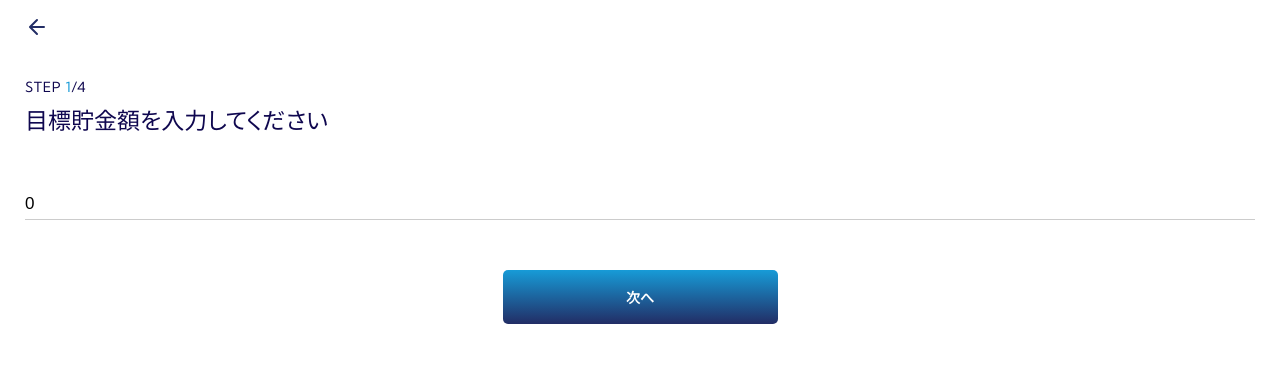
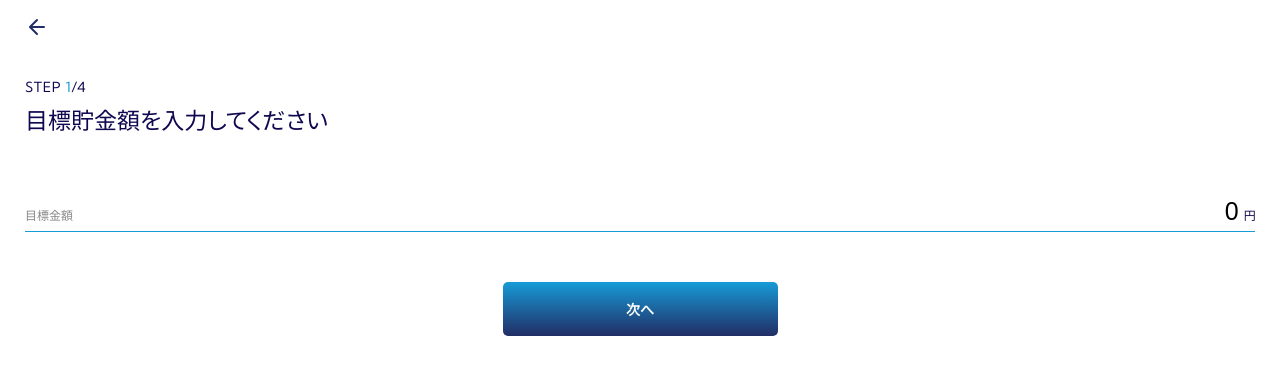
Before and after one commit to kazuhe/tameruzou, a React (Create React App) app: page /target-amount in a window 1280 px wide. Shown: the top 374 px of the page. Built offline with nearby package versions, Linux system fonts and the light colour scheme.

Commit message:
add : Input aptitude check

```diff
--- a/src/components/input-money.tsx
+++ b/src/components/input-money.tsx
@@ -2,24 +2,32 @@
 import React, { FC } from 'react'
 
 // Css
-import styles from '../styles/input.module.scss'
+import styles from '../styles/input-money.module.scss'
+
+// Third party library
+import Tippy from '@tippyjs/react'
+import 'tippy.js/dist/tippy.css'
 
 interface Props {
   targetAmount: number
+  isError: boolean
   isDisabled?: boolean
   handleInput: (value: number) => void
 }
 
 export const InputMoneyComponent: FC<Props> = (props: Props) => {
   return (
-    <div>
-      <input
-        className={styles.input}
-        type="tel"
-        placeholder="1,000,000"
-        value={props.targetAmount}
-        onChange={(e) => props.handleInput(Number(e.target.value))}
-      />
-    </div>
+    <Tippy content="半角数字を入力してください" visible={props.isError} className="tameruzou">
+      <div className={styles.wrap}>
+        <label htmlFor="inputMoney">目標金額</label>
+        <input
+          type="tel"
+          name="inputMoney"
+          value={props.targetAmount.toLocaleString()}
+          onChange={(e) => props.handleInput(Number(e.target.value.split(',').join('')))}
+        />
+        <span>円</span>
+      </div>
+    </Tippy>
   )
 }
--- a/src/containers/input-money.tsx
+++ b/src/containers/input-money.tsx
@@ -9,17 +9,29 @@ import { useSelector } from 'react-redux'
 import { RootState } from '../stores'
 import { useDispatch } from 'react-redux'
 
-import { setTargetAmount } from '../stores/simulation'
+import { setTargetAmount, handlError } from '../stores/simulation'
 
 export const InputMoneyContainer: FC = () => {
-  const targetAmount = useSelector((state: RootState) => state.simulation.targetAmount)
+  const targetAmount = useSelector((state: RootState) => state.simulation.targetAmount.money)
+  const isError = useSelector((state: RootState) => state.simulation.targetAmount.isError)
   const dispatch = useDispatch()
+
+  // 入力がnumberかチェック
+  const handleInput = (value: number) => {
+    if (!isNaN(value)) {
+      dispatch(handlError(false))
+      dispatch(setTargetAmount(value))
+    } else {
+      dispatch(handlError(true))
+    }
+  }
 
   return (
     <InputMoneyComponent
       targetAmount={targetAmount}
+      isError={isError}
       isDisabled={false}
-      handleInput={(value) => dispatch(setTargetAmount(value))}
+      handleInput={(value) => handleInput(value)}
     />
   )
 }
--- a/src/stores/simulation.ts
+++ b/src/stores/simulation.ts
@@ -1,11 +1,17 @@
 import { createSlice } from '@reduxjs/toolkit'
 
 type State = {
-  targetAmount: number
+  targetAmount: {
+    money: number
+    isError: boolean
+  }
 }
 
 const initialState: State = {
-  targetAmount: 0,
+  targetAmount: {
+    money: 0,
+    isError: false,
+  },
 }
 
 const simulation = createSlice({
@@ -18,13 +24,26 @@ const simulation = createSlice({
   // ステートを変更する為の処理 - 第一引数にstateを受け取り、実行時に渡した引数は第二引数にactionとして受け取る - 実際の値はaction.payloadで取り出す
   reducers: {
     setTargetAmount: (state, action) => {
-      return Object.assign({}, state, { targetAmount: action.payload })
+      state.targetAmount.money = action.payload
+      // return Object.assign({}, state, {
+      //   targetAmount: {
+      //     money: action.payload,
+      //   },
+      // })
+    },
+    handlError: (state, action) => {
+      state.targetAmount.isError = action.payload
+      // return Object.assign({}, state, {
+      //   targetAmount: {
+      //     isError: action.payload,
+      //   },
+      // })
     },
   },
 })
 
 // Action Creatorsをエクスポート
-export const { setTargetAmount } = simulation.actions
+export const { setTargetAmount, handlError } = simulation.actions
 
 // Reducerをエクスポート
 export default simulation.reducer
--- /dev/null
+++ b/src/styles/input-money.module.scss
@@ -0,0 +1,28 @@
+@import '../styles/define';
+
+.wrap {
+  align-items: baseline;
+  border-bottom: 1px solid $mainColor;
+  display: flex;
+
+  > label {
+    color: $deepGray;
+    font-size: 1.2rem;
+    font-weight: 500;
+    line-height: 1;
+    min-width: 60px;
+  }
+
+  > input {
+    border-radius: 0;
+    font-size: 2.5rem;
+    padding: 5px;
+    text-align: right;
+    width: 100%;
+  }
+
+  > span {
+    font-size: 1.2rem;
+    font-weight: 500;
+  }
+}
--- a/src/styles/input.module.scss
+++ /dev/null
@@ -1,8 +0,0 @@
-@import '../styles/define';
-
-.input {
-  border-bottom: 1px solid $trueGray;
-  font-size: 1.7rem;
-  padding-bottom: 5px;
-  width: 100%;
-}
```
